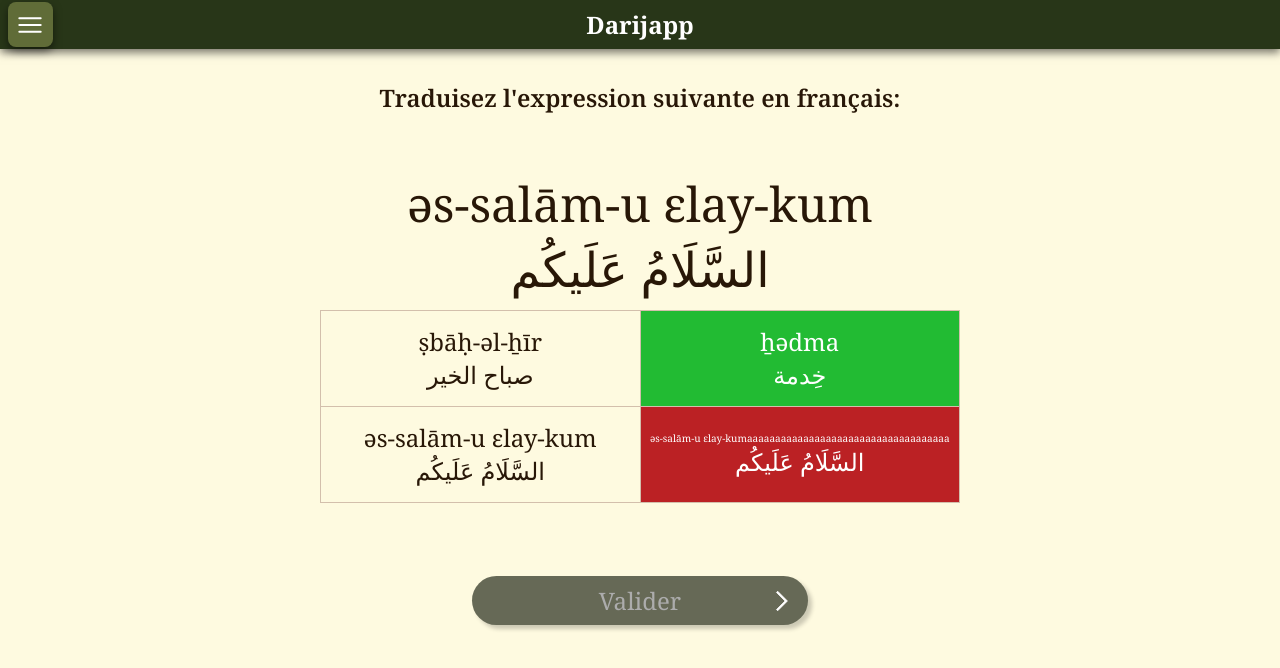
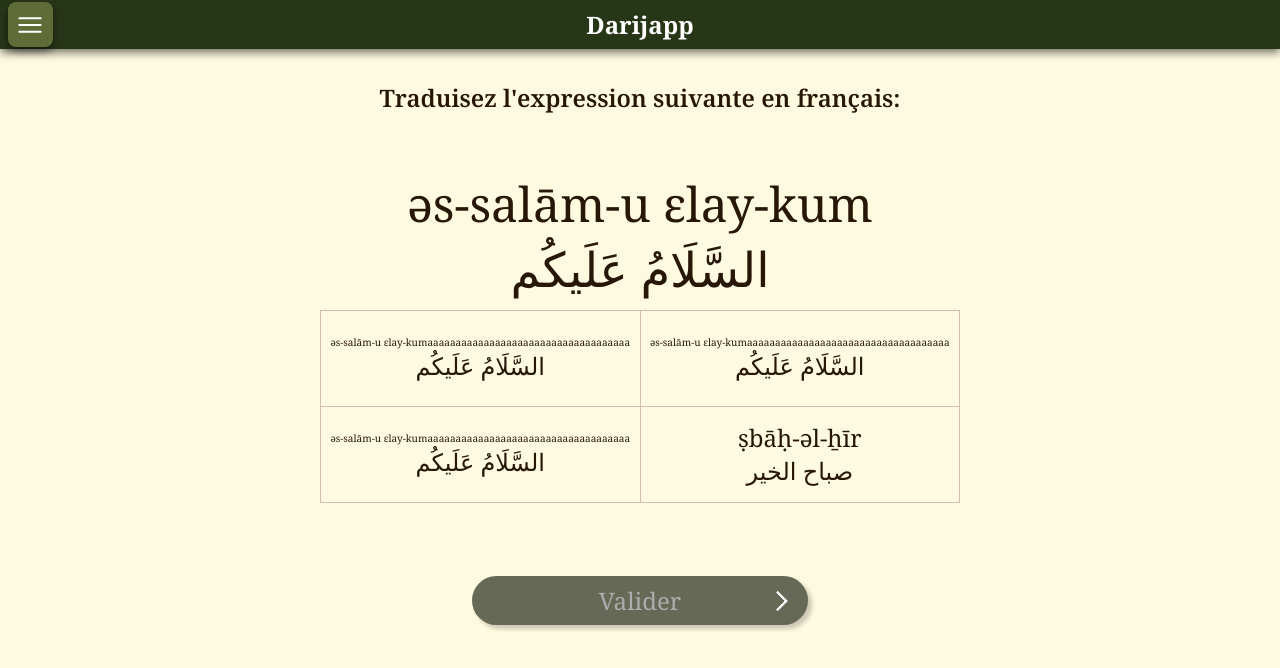
Before and after one commit to AdabLeDabe/Darijapp, a React (Vite) app in the folder darijapp-frontend/: page /test in a window 1280 px wide. Shown: the top 668 px of the page. Built offline with nearby package versions, Linux system fonts and the light colour scheme.

Commit message:
Added display of correct and wrong answer

```diff
--- a/darijapp-frontend/src/components/AnswerButtons.tsx
+++ b/darijapp-frontend/src/components/AnswerButtons.tsx
@@ -5,11 +5,13 @@ import type { StateObject } from "../helpers/StateObject";
 
 interface AnswerButtonsProps {
     answers: Answer[],
-    selectedAnswerState: StateObject<Answer | null>
+    selectedAnswerState: StateObject<Answer | null>,
+    answerValidatedState: StateObject<boolean>
 }
 
-function AnswerButtons({ answers, selectedAnswerState }: AnswerButtonsProps) {
+function AnswerButtons({ answers, selectedAnswerState, answerValidatedState }: AnswerButtonsProps) {
     const [selectedAnswer, setSelectedAnswer] = selectedAnswerState ? [selectedAnswerState.value, selectedAnswerState.setValue] : useState<Answer | null>(null);
+    const [answerValidated, setAnswerValidated] = [answerValidatedState.value, answerValidatedState.setValue];
 
     const getOptionClassName = (answer: Answer) => {
         let classes = ["answer-btn"];
@@ -17,11 +19,13 @@ function AnswerButtons({ answers, selectedAnswerState }: AnswerButtonsProps) {
         if (selectedAnswer?.id === answer.id)
             classes.push("answer-btn-selected");
 
-        // DEBUG
-        if (answer?.id === 1)
-            classes.push("answer-btn-correct")
-        else if (answer?.id === 3)
-            classes.push("answer-btn-wrong")
+        if (answerValidated)
+        {
+            if (selectedAnswer?.id === answer.id && answer?.id != 0)
+                classes.push("answer-btn-wrong");
+            if (answer?.id === 0)
+                classes.push("answer-btn-correct")
+        }
 
         return classes.join(' ');
     }
--- a/darijapp-frontend/src/models/Question.tsx
+++ b/darijapp-frontend/src/models/Question.tsx
@@ -37,12 +37,11 @@ export function DisplayExpression(answer: Answer) {
 }
 
 export function GetShuffledAnswers(correctExpression: string | ArabicExpression, otherExpressions: string[] | ArabicExpression[]): Answer[] {
-    const expressions = [...otherExpressions, correctExpression];
-    var shuffledExpressions = expressions.sort(() => Math.random() - 0.5);
-    return [
-        { id: 0, expression: shuffledExpressions[0] },
-        { id: 1, expression: shuffledExpressions[1] },
-        { id: 2, expression: shuffledExpressions[2] },
-        { id: 3, expression: shuffledExpressions[3] }
+    const answers = [
+        { id: 0, expression: correctExpression},
+        { id: 1, expression: otherExpressions[0]},
+        { id: 2, expression: otherExpressions[0]},
+        { id: 3, expression: otherExpressions[0]}
     ];
+    return answers.sort(() => Math.random() - 0.5);
 }
--- a/darijapp-frontend/src/pages/QuizQuestion.tsx
+++ b/darijapp-frontend/src/pages/QuizQuestion.tsx
@@ -29,6 +29,7 @@ function QuizQuestion({ question }: QuizQuestionProps) {
                 <div className="answers">
                     <AnswerButtons
                         selectedAnswerState={{ value: selectedAnswer, setValue: setSelectedAnswer }}
+                        answerValidatedState={{value: answerValidated, setValue: setAnswerValidated}}
                         answers={answers} />
                 </div>
                 <div className="validation">
```
